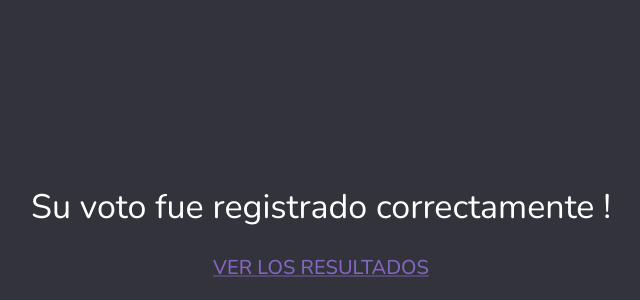
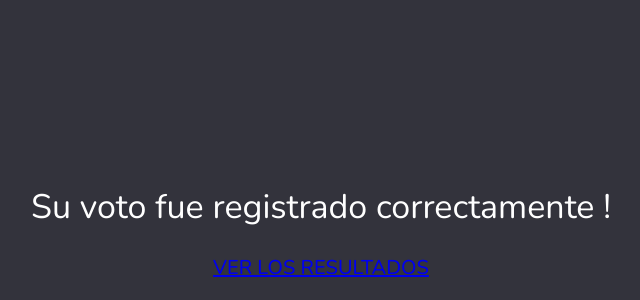
Before and after one commit to ezeamin/votacion-cena-fe, a React (Vite) app: page /preview-results in a window 1280 px wide. Shown: the part 982-1282 px from the top of the page, without its empty margins (319-959 px from the left). Built offline with nearby package versions, Linux system fonts and the light colour scheme; no server answers.

Commit message:
fix: mui link by react router dom

```diff
--- a/src/components/List/OfficesList.tsx
+++ b/src/components/List/OfficesList.tsx
@@ -10,7 +10,6 @@ import {
   RadioGroup,
 } from '@mui/material';
 
-import { useForm } from '@/store/useForm';
 import { useSocket } from '@/store/useSocket';
 import { toast } from 'sonner';
 
@@ -20,18 +19,11 @@ import PersonItem from './PersonItem';
 const OfficesList = (props: OfficesListProps) => {
   const { data, message, view } = props;
 
-  // TODO: cambiar useForm por localStorage
-  const { king, setKing } = useForm();
-
   const navigate = useNavigate();
 
   const { emitSocket, onSocket } = useSocket();
 
   const [selectedPerson, setSelectedPerson] = useState();
-  console.log(
-    '👌👌 ~ file: OfficesList.tsx:30 ~ OfficesList ~ selectedPerson:',
-    selectedPerson
-  );
 
   const elements = Object.keys(data).map((key) => {
     return data[key];
@@ -50,12 +42,11 @@ const OfficesList = (props: OfficesListProps) => {
     }
 
     if (view === 1) {
-      setKing(selectedPerson);
+      localStorage.setItem('king', selectedPerson);
       navigate('/step-2');
     } else {
-      console.log('😘😘😘😘😘')
       emitSocket('new vote', {
-        king,
+        king: localStorage.getItem('king'),
         queen: selectedPerson,
       });
     }
@@ -69,9 +60,6 @@ const OfficesList = (props: OfficesListProps) => {
       navigate('/preview-results');
     });
   }, [onSocket]);
-
-  //   TODO: Manejar error en un useEffect, usando onSocket fn del store. Evento "error"
-  //   TODO: Dentro del mismo useEffect, esperar exito. Evento "success"
 
   return (
     <form onSubmit={handleSubmit}>
--- a/src/views/PreviewResults/PreviewResults.tsx
+++ b/src/views/PreviewResults/PreviewResults.tsx
@@ -1,4 +1,6 @@
-import { Box, Link, Typography } from '@mui/material';
+import { Link } from 'react-router-dom';
+
+import { Box, Typography } from '@mui/material';
 
 const PreviewResults = () => {
   return (
@@ -7,7 +9,7 @@ const PreviewResults = () => {
         Su voto fue registrado correctamente !
       </Typography>
       <Typography align="center" component="h2" mt={3} variant="h6">
-        <Link href="/results">VER LOS RESULTADOS</Link>
+        <Link to="/results">VER LOS RESULTADOS</Link>
       </Typography>
     </Box>
   );
```
